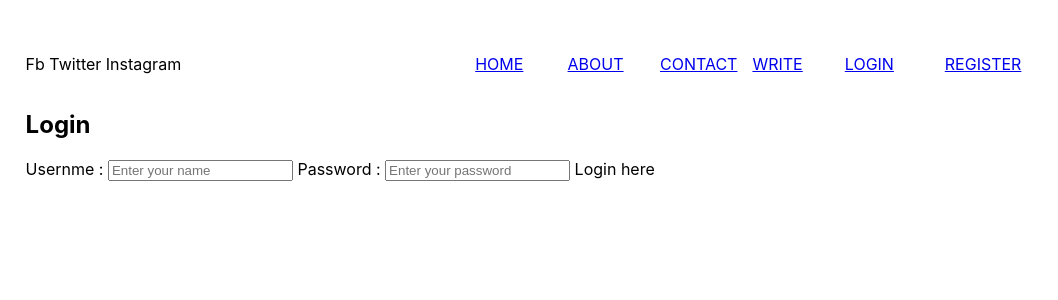
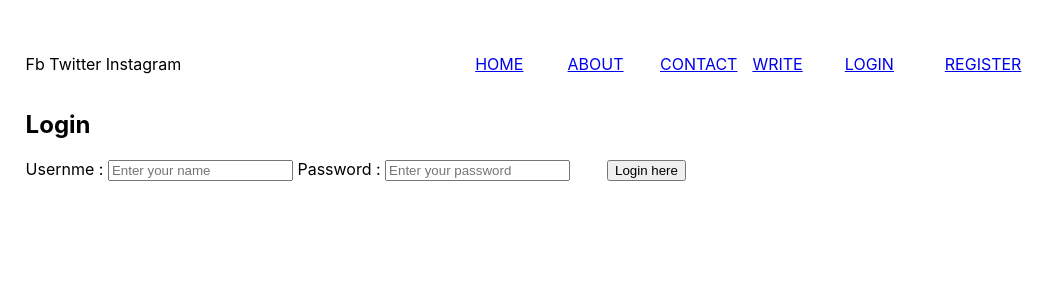
Before and after one commit to sarb001/fronthosted, a React (Create React App) app: page /login in a window 1280 px wide. Shown: the top 300 px of the page, without its empty margins (0-1058 px from the left). Built offline with nearby package versions, Linux system fonts and the light colour scheme.

Commit message:
Login &Signup Done

```diff
--- a/src/Components/Login/Login.jsx
+++ b/src/Components/Login/Login.jsx
@@ -11,7 +11,9 @@ const Login = () => {
                <input  type = "name" placeholder = 'Enter your name' />
                <label> Password : </label>
                <input  type = "password" placeholder = 'Enter your password' />
-               <butto> Login here  </butto>
+               <span style = {{padding:'3%'}} >
+               <button> Login here  </button>
+               </span>
              </form>
           </div>
     </div>
--- a/src/Components/Register/Register.jsx
+++ b/src/Components/Register/Register.jsx
@@ -14,8 +14,9 @@ const Register = () => {
             <input type = "email"  placeholder = 'Enter your Email ' />
             <label> Password - </label>
             <input type = "name"  placeholder = 'Enter your password ' />
-
-             <button type = "submit"> Register  </button>
+              <span style = {{padding:'3%'}}>
+                <button type = "submit"> Register  </button>
+              </span>
           </form>
          </div>
     </div>
```
